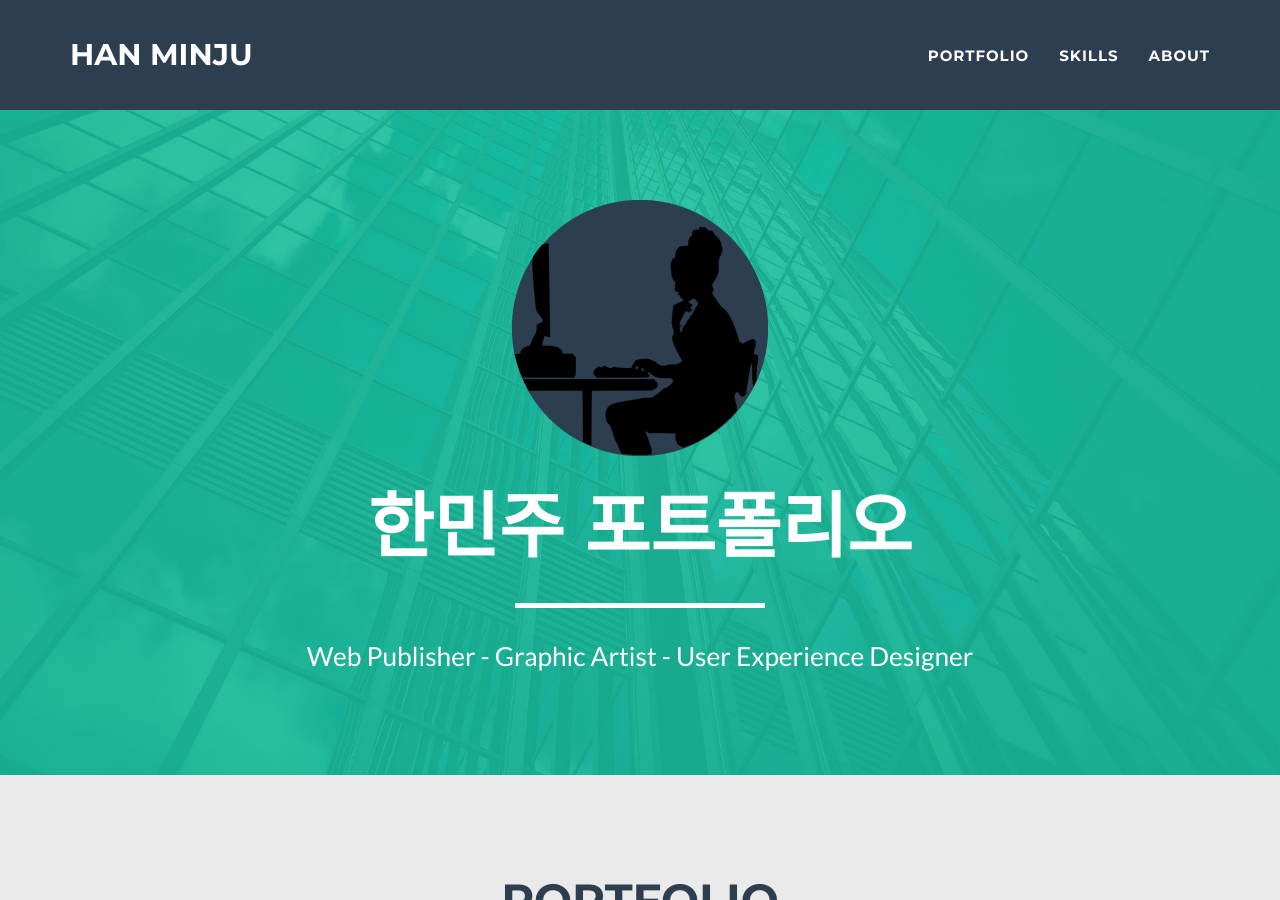
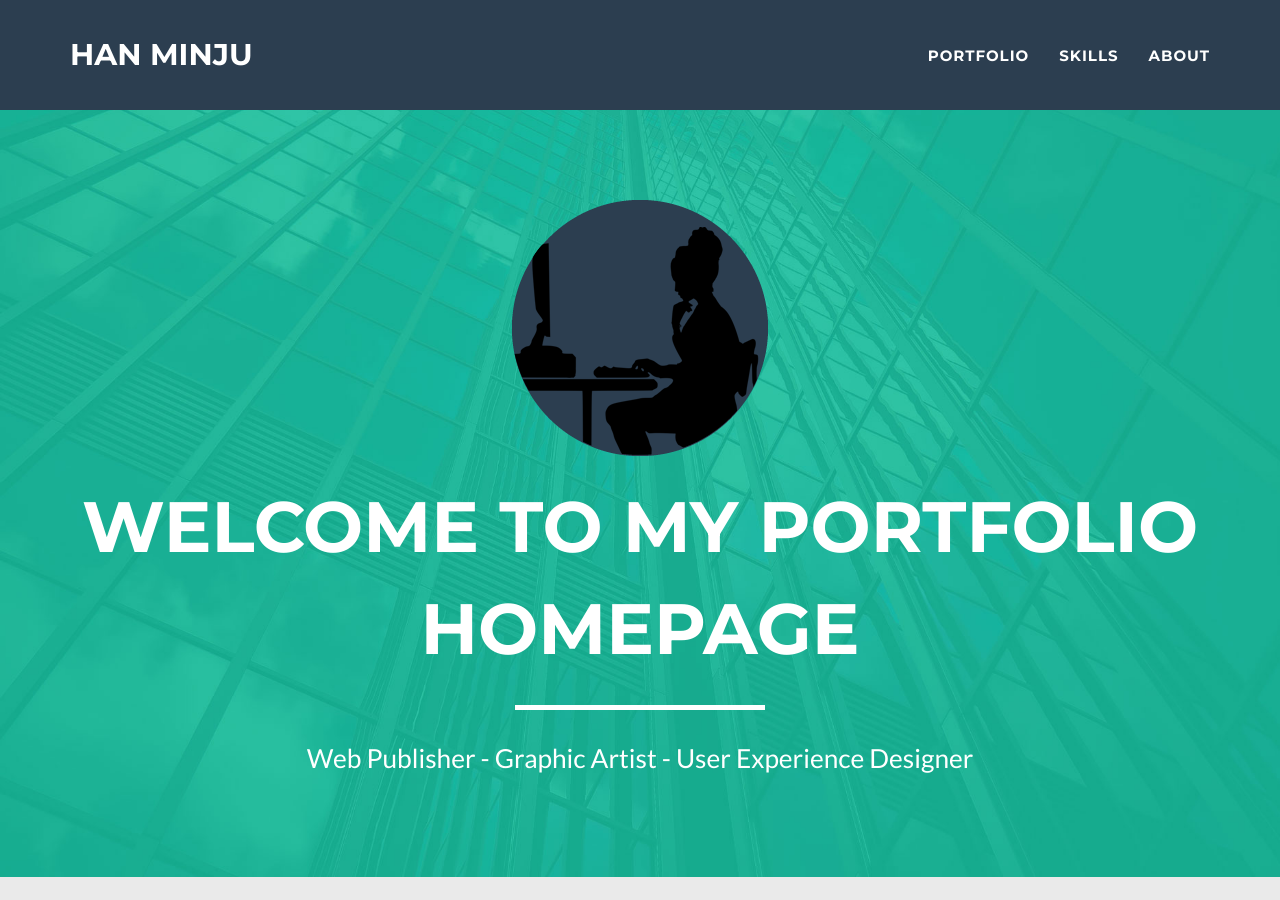
Before and after one commit to hanminju/web-portfolio, a Jekyll site: the page built from index.html, in a window 1280 px wide and 900 px high. Built offline with Jekyll 4.4.1, drawn with Linux system fonts in a browser that asks for light colours.

Commit message:
Update _config.yml

```diff
--- a/_config.yml
+++ b/_config.yml
@@ -1,5 +1,5 @@
 # Site settings
-title: 한민주 포트폴리오
+title: WELCOME TO MY PORTFOLIO HOMEPAGE
 email: alswn4423@gmail.com
 url: https://hanminju.github.io/web-portfolio
 description: "한민주의 웹 포트폴리오. 웹 퍼블리셔 한민주의 프로젝트를 볼 수 있습니다."
```
